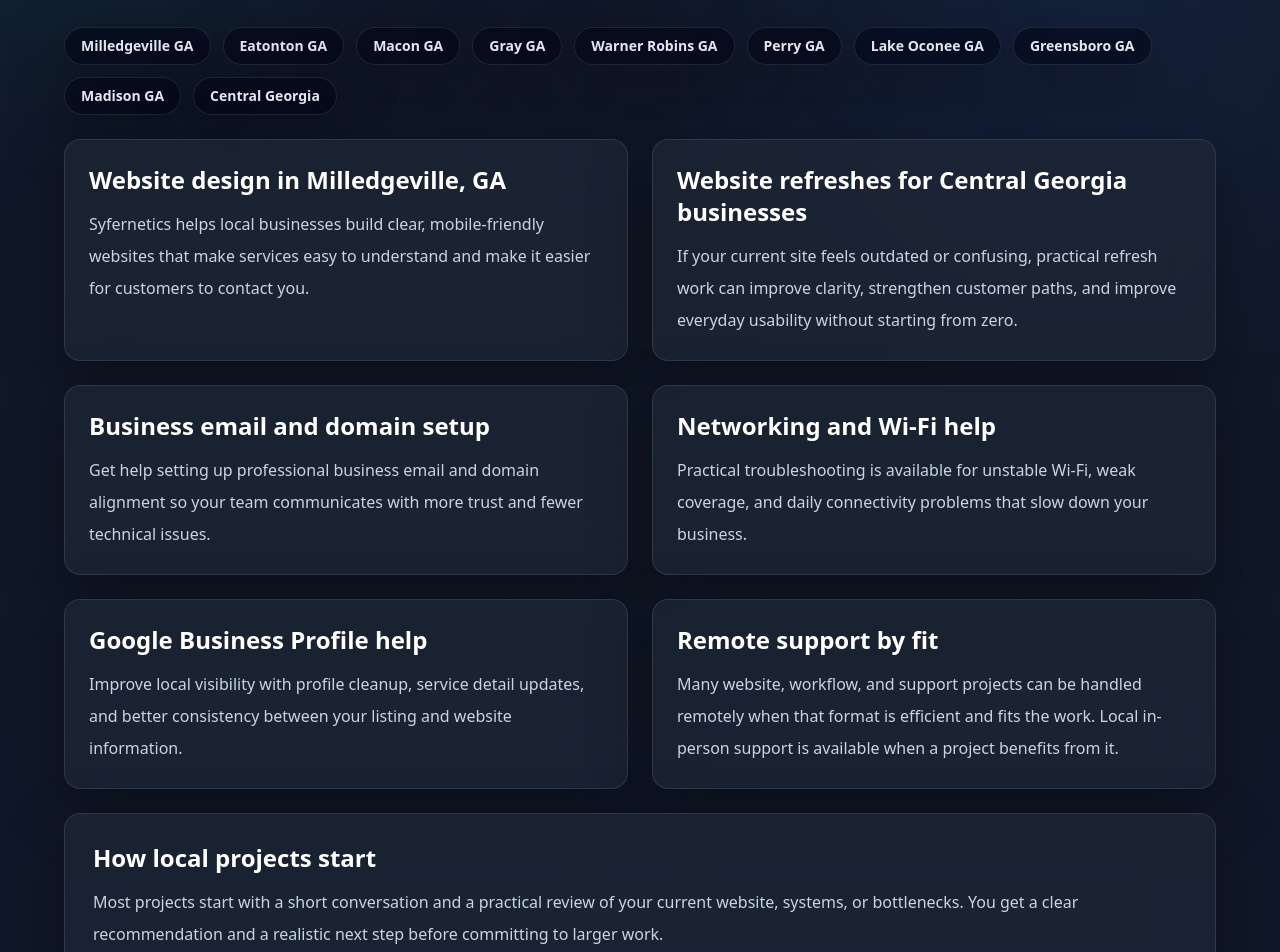
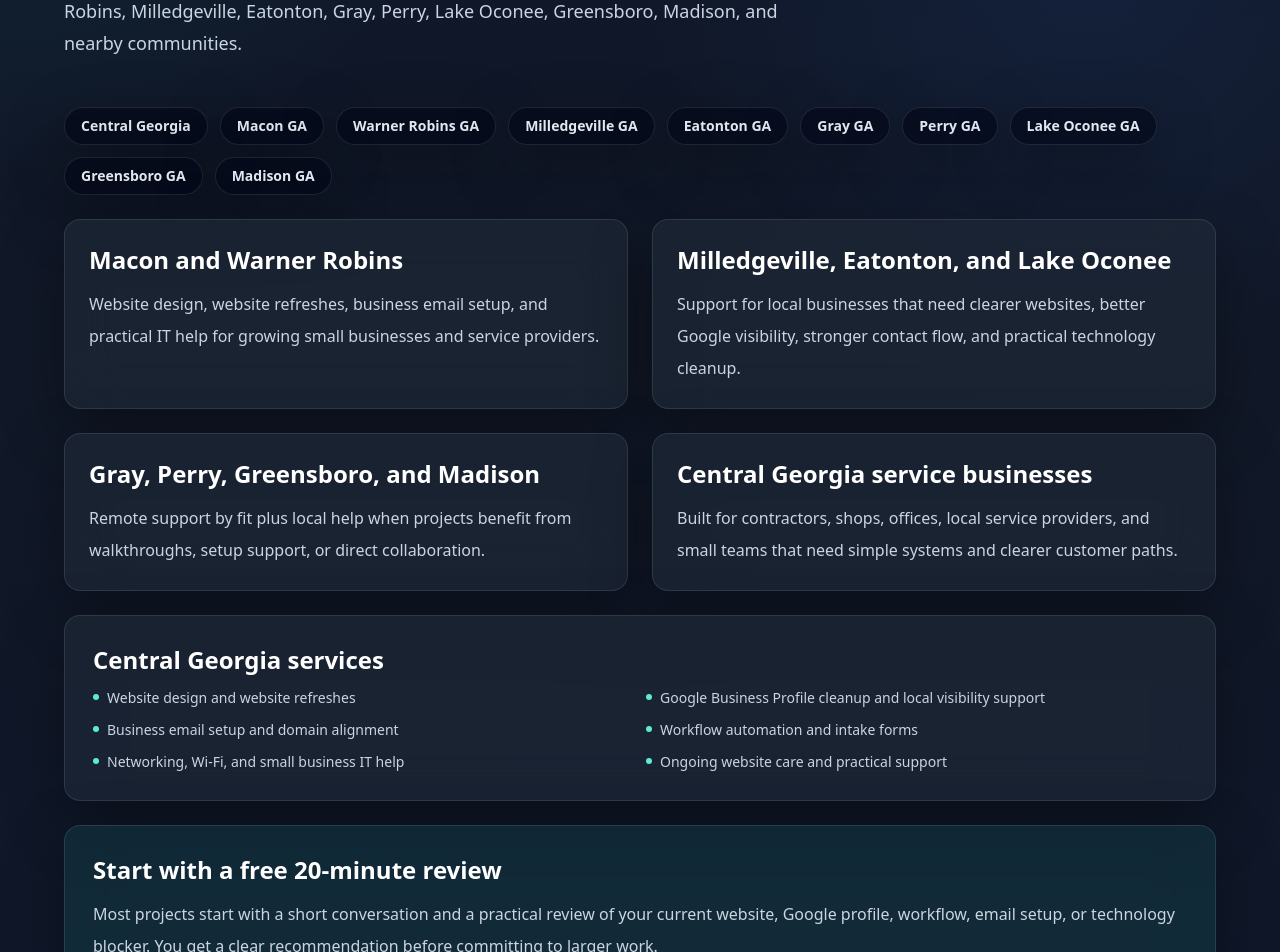
Before and after one commit to otiseduncan/Syfernetics-Home, a Next.js app: page /service-area in a window 1280 px wide. Shown: the part 440-1392 px from the top of the page. Built offline with nearby package versions, Linux system fonts and the light colour scheme.

Commit message:
strengthen Central Georgia service area page

```diff
--- a/app/service-area/page.tsx
+++ b/app/service-area/page.tsx
@@ -1,123 +1,39 @@
 import type { Metadata } from 'next'
+import ButtonLink from '@/components/ButtonLink'
 import CardShell from '@/components/CardShell'
 import PageShell from '@/components/PageShell'
 import SectionShell from '@/components/SectionShell'
 
 export const metadata: Metadata = {
-  title: 'Syfernetics Service Area | Practical IT Help in Central Georgia',
+  title: 'Central Georgia Website Design & IT Help | Syfernetics',
   description:
-    'Syfernetics serves small businesses in Milledgeville, Eatonton, Macon, Gray, Warner Robins, Perry, Lake Oconee, Greensboro, Madison, and Central Georgia.',
+    'Website design, website refreshes, workflow automation, business email setup, Google profile help, and small business IT support across Central Georgia.',
   openGraph: {
-    title: 'Syfernetics Service Area | Practical IT Help in Central Georgia',
+    title: 'Central Georgia Website Design & IT Help | Syfernetics',
     description:
-      'Syfernetics serves small businesses in Milledgeville, Eatonton, Macon, Gray, Warner Robins, Perry, Lake Oconee, Greensboro, Madison, and Central Georgia.',
+      'Syfernetics supports Central Georgia small businesses with websites, Google visibility, email setup, workflow automation, networking, and practical IT help.',
     type: 'website',
     url: 'https://www.syfernetics.com/service-area',
   },
 }
 
-const areas = [
-  'Milledgeville GA',
-  'Eatonton GA',
-  'Macon GA',
-  'Gray GA',
-  'Warner Robins GA',
-  'Perry GA',
-  'Lake Oconee GA',
-  'Greensboro GA',
-  'Madison GA',
-  'Central Georgia',
+const areas = ['Central Georgia', 'Macon GA', 'Warner Robins GA', 'Milledgeville GA', 'Eatonton GA', 'Gray GA', 'Perry GA', 'Lake Oconee GA', 'Greensboro GA', 'Madison GA']
+const areaCards = [
+  { title: 'Macon and Warner Robins', text: 'Website design, website refreshes, business email setup, and practical IT help for growing small businesses and service providers.' },
+  { title: 'Milledgeville, Eatonton, and Lake Oconee', text: 'Support for local businesses that need clearer websites, better Google visibility, stronger contact flow, and practical technology cleanup.' },
+  { title: 'Gray, Perry, Greensboro, and Madison', text: 'Remote support by fit plus local help when projects benefit from walkthroughs, setup support, or direct collaboration.' },
+  { title: 'Central Georgia service businesses', text: 'Built for contractors, shops, offices, local service providers, and small teams that need simple systems and clearer customer paths.' },
 ]
+const services = ['Website design and website refreshes', 'Google Business Profile cleanup and local visibility support', 'Business email setup and domain alignment', 'Workflow automation and intake forms', 'Networking, Wi-Fi, and small business IT help', 'Ongoing website care and practical support']
 
 export default function ServiceAreaPage() {
   return (
     <PageShell>
-      <SectionShell
-        eyebrow="Service Area"
-        title="Local and remote support across Central Georgia"
-        description="Syfernetics is based in Milledgeville and helps small businesses across Central Georgia with practical website work, business technology support, and clear starting steps."
-        headingAs="h1"
-      >
-        <div className="flex flex-wrap gap-3">
-          {areas.map((area) => (
-            <span
-              key={area}
-              className="rounded-full border border-white/10 bg-slate-950/60 px-4 py-2 text-sm font-semibold text-slate-200 shadow-soft"
-            >
-              {area}
-            </span>
-          ))}
-        </div>
-
-        <div className="mt-6 grid gap-6 md:grid-cols-2">
-          <CardShell className="p-6">
-            <h2 className="mb-3 text-2xl font-bold text-white">Website design in Milledgeville, GA</h2>
-            <p className="leading-8 text-slate-300">
-              Syfernetics helps local businesses build clear, mobile-friendly websites that make services easy to
-              understand and make it easier for customers to contact you.
-            </p>
-          </CardShell>
-          <CardShell className="p-6">
-            <h2 className="mb-3 text-2xl font-bold text-white">Website refreshes for Central Georgia businesses</h2>
-            <p className="leading-8 text-slate-300">
-              If your current site feels outdated or confusing, practical refresh work can improve clarity, strengthen
-              customer paths, and improve everyday usability without starting from zero.
-            </p>
-          </CardShell>
-          <CardShell className="p-6">
-            <h2 className="mb-3 text-2xl font-bold text-white">Business email and domain setup</h2>
-            <p className="leading-8 text-slate-300">
-              Get help setting up professional business email and domain alignment so your team communicates with more
-              trust and fewer technical issues.
-            </p>
-          </CardShell>
-          <CardShell className="p-6">
-            <h2 className="mb-3 text-2xl font-bold text-white">Networking and Wi-Fi help</h2>
-            <p className="leading-8 text-slate-300">
-              Practical troubleshooting is available for unstable Wi-Fi, weak coverage, and daily connectivity problems
-              that slow down your business.
-            </p>
-          </CardShell>
-          <CardShell className="p-6">
-            <h2 className="mb-3 text-2xl font-bold text-white">Google Business Profile help</h2>
-            <p className="leading-8 text-slate-300">
-              Improve local visibility with profile cleanup, service detail updates, and better consistency between your
-              listing and website information.
-            </p>
-          </CardShell>
-          <CardShell className="p-6">
-            <h2 className="mb-3 text-2xl font-bold text-white">Remote support by fit</h2>
-            <p className="leading-8 text-slate-300">
-              Many website, workflow, and support projects can be handled remotely when that format is efficient and
-              fits the work. Local in-person support is available when a project benefits from it.
-            </p>
-          </CardShell>
-        </div>
-
-        <CardShell className="mt-6 p-6 md:p-7">
-          <h2 className="mb-3 text-2xl font-bold text-white">How local projects start</h2>
-          <p className="leading-8 text-slate-300">
-            Most projects start with a short conversation and a practical review of your current website, systems, or
-            bottlenecks. You get a clear recommendation and a realistic next step before committing to larger work.
-          </p>
-        </CardShell>
-
-        <div className="mt-6 grid gap-6 md:grid-cols-2">
-          <CardShell className="p-6">
-            <h2 className="mb-3 text-2xl font-bold text-white">Local support when needed</h2>
-            <p className="leading-8 text-slate-300">
-              In-person work is available for projects that benefit from local walkthroughs, direct collaboration, or
-              on-site setup in Central Georgia.
-            </p>
-          </CardShell>
-          <CardShell className="p-6">
-            <h2 className="mb-3 text-2xl font-bold text-white">One strong Central Georgia service-area page</h2>
-            <p className="leading-8 text-slate-300">
-              Syfernetics keeps service-area information in one clear page so customers can quickly understand coverage,
-              support types, and next steps without thin duplicate city pages.
-            </p>
-          </CardShell>
-        </div>
+      <SectionShell eyebrow="Service Area" title="Technology Services for Small Businesses Across Central Georgia" description="Syfernetics supports small businesses across Central Georgia, including Macon, Warner Robins, Milledgeville, Eatonton, Gray, Perry, Lake Oconee, Greensboro, Madison, and nearby communities." headingAs="h1">
+        <div className="flex flex-wrap gap-3">{areas.map((area) => <span key={area} className="rounded-full border border-white/10 bg-slate-950/60 px-4 py-2 text-sm font-semibold text-slate-200 shadow-soft">{area}</span>)}</div>
+        <div className="mt-6 grid gap-6 md:grid-cols-2">{areaCards.map((area) => <CardShell key={area.title} className="p-6"><h2 className="mb-3 text-2xl font-bold text-white">{area.title}</h2><p className="leading-8 text-slate-300">{area.text}</p></CardShell>)}</div>
+        <CardShell className="mt-6 p-6 md:p-7"><h2 className="mb-3 text-2xl font-bold text-white">Central Georgia services</h2><ul className="grid gap-3 text-sm text-slate-300 md:grid-cols-2">{services.map((service) => <li key={service} className="flex gap-2"><span className="mt-1.5 h-1.5 w-1.5 rounded-full bg-teal-300" /><span>{service}</span></li>)}</ul></CardShell>
+        <CardShell className="mt-6 border-teal-300/25 bg-teal-400/10 p-6 md:p-7"><h2 className="mb-3 text-2xl font-bold text-white">Start with a free 20-minute review</h2><p className="leading-8 text-slate-300">Most projects start with a short conversation and a practical review of your current website, Google profile, workflow, email setup, or technology blocker. You get a clear recommendation before committing to larger work.</p><div className="mt-6 flex flex-col gap-3 sm:flex-row"><ButtonLink href="/contact">Request the Review</ButtonLink><ButtonLink href="/services" variant="secondary">View Services</ButtonLink></div></CardShell>
       </SectionShell>
     </PageShell>
   )
```
